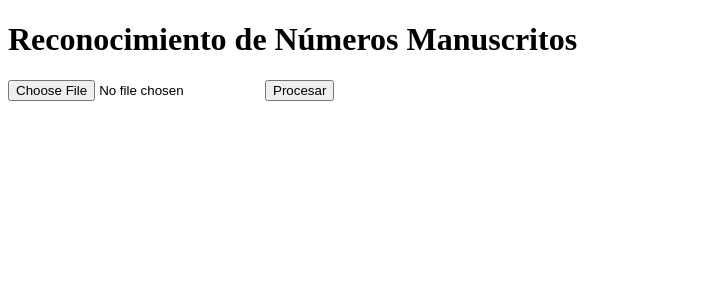
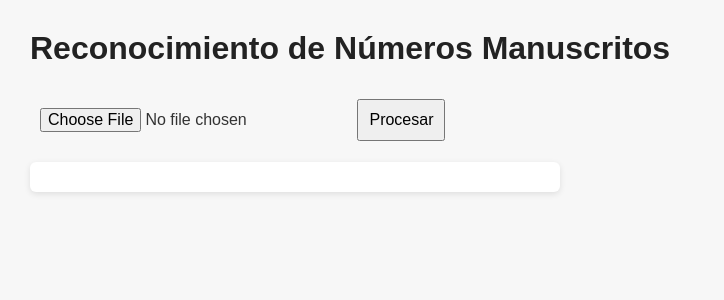
Before and after one commit to geowani/digit_web_app, a FastAPI app: page / in a window 1280 px wide. Shown: the top 300 px of the page, without its empty margins (0-724 px from the left). Run offline with FastAPI, Linux system fonts and the light colour scheme.

Commit message:
Mejora visual y funcional en index.html: estilos y validación de respuesta

```diff
--- a/templates/index.html
+++ b/templates/index.html
@@ -3,11 +3,37 @@
 <head>
   <meta charset="UTF-8">
   <title>Reconocimiento de Número</title>
+  <style>
+    body {
+      font-family: Arial, sans-serif;
+      margin: 30px;
+      background: #f7f7f7;
+      color: #333;
+    }
+    h1 {
+      color: #222;
+    }
+    input, button {
+      padding: 10px;
+      font-size: 16px;
+      margin-top: 10px;
+    }
+    #resultado {
+      margin-top: 20px;
+      background: #fff;
+      padding: 15px;
+      border-radius: 6px;
+      box-shadow: 0 2px 6px rgba(0, 0, 0, 0.1);
+      max-width: 500px;
+    }
+  </style>
   <script>
     async function enviarImagen() {
       const input = document.getElementById("imageInput");
       const file = input.files[0];
       const resultado = document.getElementById("resultado");
+
+      resultado.innerHTML = "";
 
       if (!file) {
         alert("Por favor selecciona una imagen.");
@@ -23,6 +49,8 @@
           body: formData
         });
 
+        if (!res.ok) throw new Error("Error en la respuesta del servidor.");
+
         const data = await res.json();
 
         resultado.innerHTML = `
@@ -33,7 +61,7 @@
           <strong>Dígitos primos:</strong> ${data.digitos_primos}
         `;
       } catch (err) {
-        resultado.innerText = "Error al procesar la imagen.";
+        resultado.innerHTML = `<span style="color: red;">Error al procesar la imagen.</span>`;
         console.error(err);
       }
     }
@@ -43,6 +71,6 @@
   <h1>Reconocimiento de Números Manuscritos</h1>
   <input type="file" id="imageInput" accept="image/*">
   <button onclick="enviarImagen()">Procesar</button>
-  <p id="resultado"></p>
+  <div id="resultado"></div>
 </body>
 </html>
```
